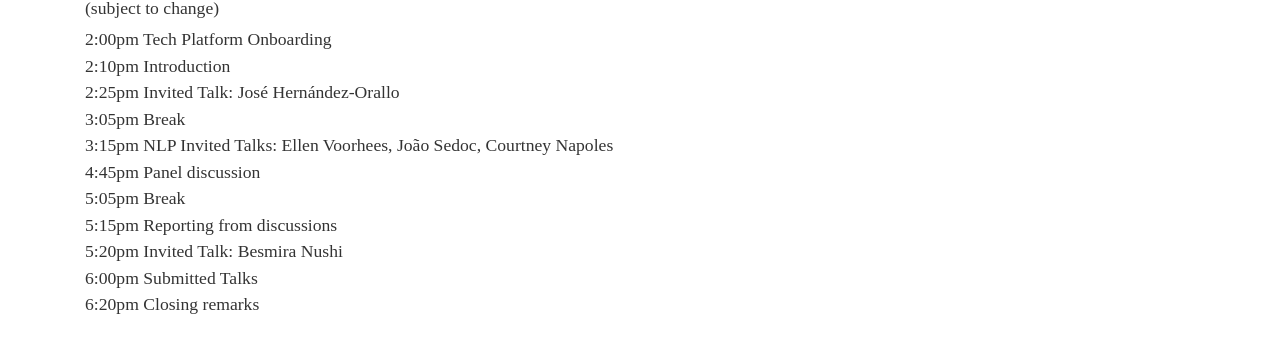
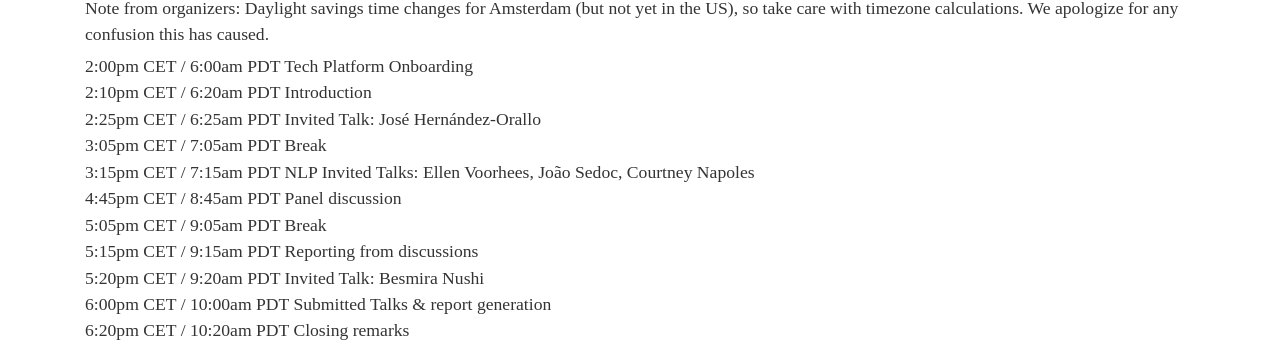
Before and after one commit to paritos/paritos.github.io, a plain HTML site: page reais-2020/program.html in a window 1280 px wide. Shown: the part 186-534 px from the top of the page. Drawn offline with Linux system fonts and the light colour scheme; a web font is replaced by a local one.

Commit message:
Update agenda

```diff
--- a/reais-2020/program.html
+++ b/reais-2020/program.html
@@ -62,19 +62,19 @@
 </header>
 
 <h1 id="program-agenda">Program Agenda</h1>
-<p>(subject to change)</p>
+<p>Note from organizers: Daylight savings time changes for Amsterdam (but not yet in the US), so take care with timezone calculations. We apologize for any confusion this has caused.</p>
 
-<p>2:00pm  Tech Platform Onboarding
-<br />2:10pm  Introduction
-<br />2:25pm  Invited Talk: José Hernández-Orallo
-<br />3:05pm  Break
-<br />3:15pm  NLP Invited Talks: Ellen Voorhees, João Sedoc, Courtney Napoles
-<br />4:45pm  Panel discussion
-<br />5:05pm  Break
-<br />5:15pm  Reporting from discussions
-<br />5:20pm  Invited Talk: Besmira Nushi
-<br />6:00pm  Submitted Talks
-<br />6:20pm  Closing remarks
+<p>2:00pm CET / 6:00am PDT  Tech Platform Onboarding
+<br />2:10pm CET / 6:20am PDT  Introduction
+<br />2:25pm CET / 6:25am PDT  Invited Talk: José Hernández-Orallo
+<br />3:05pm CET / 7:05am PDT  Break
+<br />3:15pm CET / 7:15am PDT  NLP Invited Talks: Ellen Voorhees, João Sedoc, Courtney Napoles
+<br />4:45pm CET / 8:45am PDT  Panel discussion
+<br />5:05pm CET / 9:05am PDT  Break
+<br />5:15pm CET / 9:15am PDT  Reporting from discussions
+<br />5:20pm CET / 9:20am PDT  Invited Talk: Besmira Nushi
+<br />6:00pm CET / 10:00am PDT  Submitted Talks &amp; report generation
+<br />6:20pm CET / 10:20am PDT  Closing remarks
 <br />
 <br /></p>
 
```
Also changed, not shown: reais-2020/index.html (+22 -1 lines).
